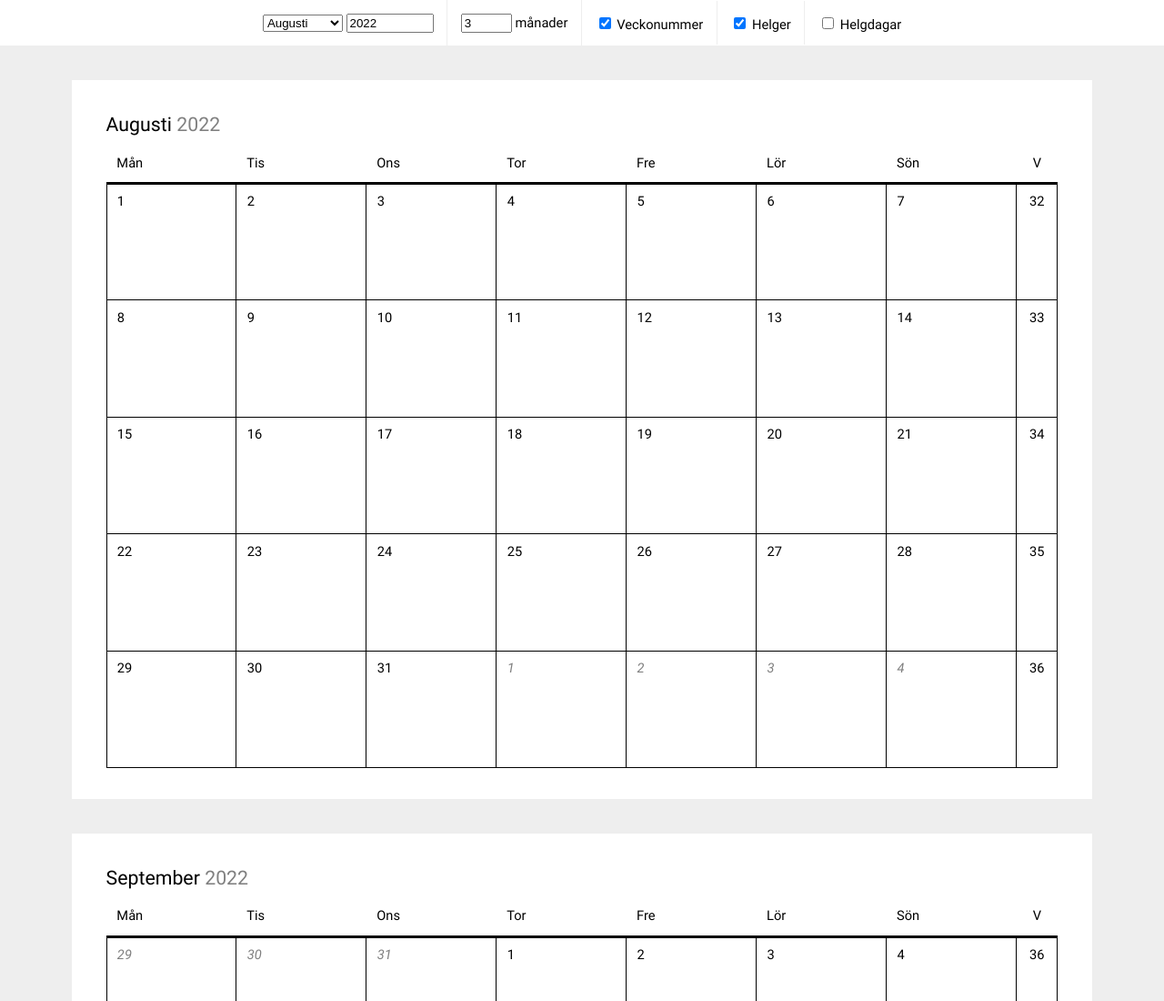
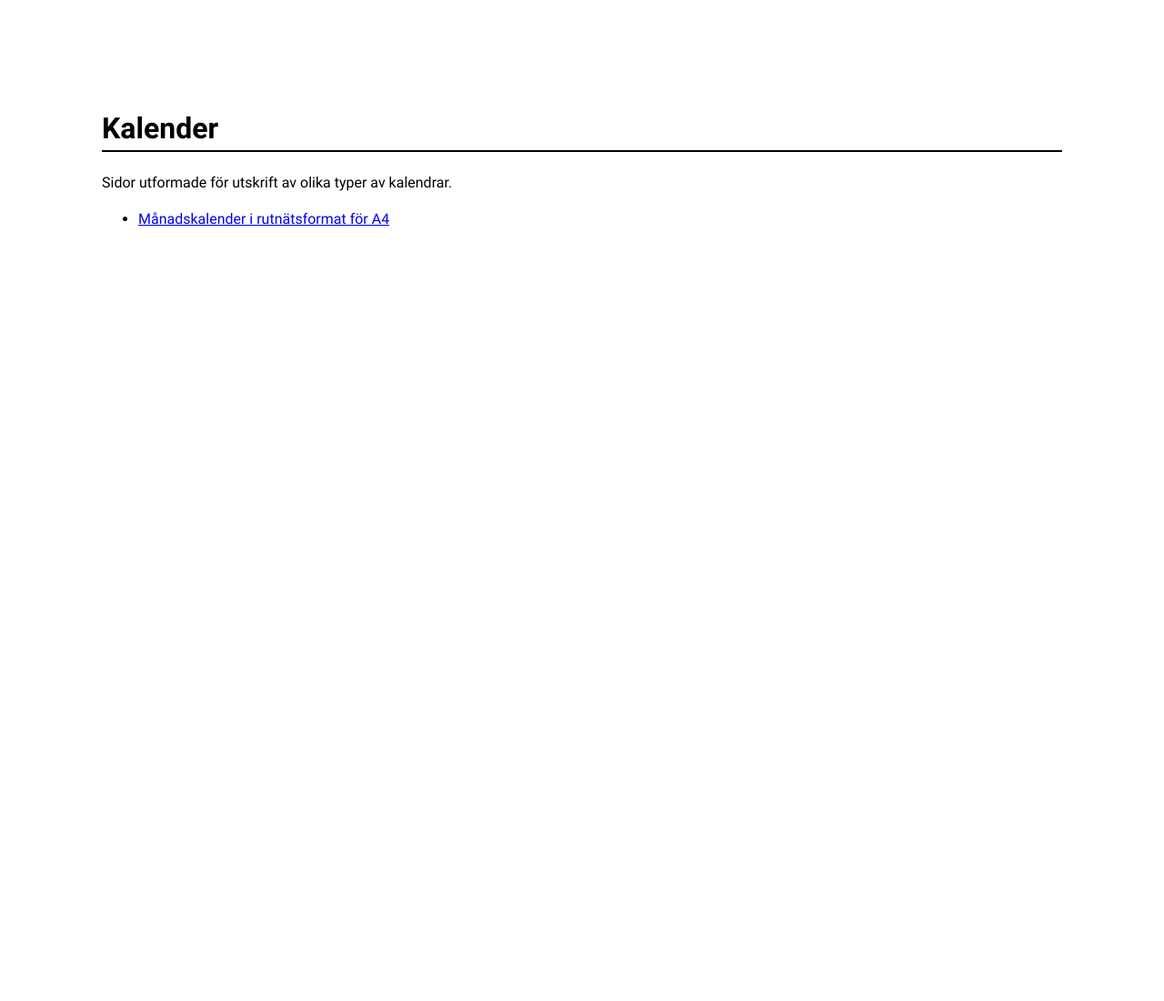
Before and after one commit to CairX/calendar, a plain HTML site: page index.html in a window 1280 px wide. Shown: the top 1100 px of the page at 91% size. After the commit the page ends 800 px from the top, so only its background shows below. Drawn offline with Linux system fonts and the light colour scheme.

Commit message:
Create a landing page for expansion of formats

```diff
--- a/index.html
+++ b/index.html
@@ -2,77 +2,55 @@
 <html>
 	<head>
 		<meta charset="utf-8" />
-		<title>Månadskalender</title>
-
-		<link rel="stylesheet" type="text/css" href="styles/style.css">
-
-		<script src="scripts/dateutils.js"></script>
-		<script src="scripts/core.js"></script>
+		<title>Kalender</title>
+		<style>
+			@font-face {
+				font-family: "Roboto";
+				src: url("fonts/roboto.ttf");
+			}
+			@font-face {
+				font-family: "Roboto";
+				src: url("fonts/roboto-italic.ttf");
+				font-style: italic;
+			}
+			@font-face {
+				font-family: "Roboto";
+				src: url("fonts/roboto-bold.ttf");
+				font-style: normal;
+				font-weight: bold;
+			}
+			html {
+				color: rgba(0, 0, 0, 1);
+				font-family: "Roboto", sans-serif;
+				font-size: 1em;
+				line-height: 1.5;
+				padding: 0;
+				margin: 0;
+			}
+			body {
+				padding: 0;
+				margin: 0;
+			}
+			main {
+				box-sizing: border-box;
+				max-width: 72rem;
+				margin: 3rem auto;
+				padding: 3rem;
+			}
+			h1 {
+				border-bottom: 2px solid;
+			}
+		</style>
 	</head>
 	<body>
-		<ul id="menu">
-			<li>
-				<label>
-					<select id="month"></select>
-				</label>
-				<label>
-					<input id="year" type="number" min="1970" max="2100" step="1" size="4" />
-				</label>
-			</li>
-			<li>
-				<label>
-					<input id="months" type="number" value="3" min="1" max="36" step="1" size="4" /> månader
-				</label>
-			</li>
-			<li>
-				<label>
-					<input id="week" type="checkbox" checked="checked"> Veckonummer
-				</label>
-			</li>
-			<li>
-				<label>
-					<input id="weekend" type="checkbox" checked="checked"> Helger
-				</label>
-			</li>
-			<li>
-				<label>
-					<input id="red-days" type="checkbox"> Helgdagar
-				</label>
-			</li>
-		</ul>
-		<div id="content">
-		</div>
-
-		<script>
-			// Get current date.
-			var now = new Date();
-
-			// Set selected year to current year.
-			document.getElementById('year').value = now.getFullYear();
-
-			// Create month options based on month names.
-			// Set selected month to current month.
-			var monthOptions = '';
-			for (var i = 0; i < 12; i++) {
-				var params = { 'value': i };
-				if (i == now.getMonth()) {
-					params.selected = 'selected';
-				}
-				monthOptions += Tag.string('option', DateUtils.getMonthName(i), params);
-			}
-			document.getElementById('month').innerHTML = monthOptions;
-
-			update();
-			displayRedDays();
-			displayWeek();
-			displayWeekend();
-
-			document.getElementById('year').addEventListener('change', update);
-			document.getElementById('month').addEventListener('change', update);
-			document.getElementById('red-days').addEventListener('click', displayRedDays);
-			document.getElementById('months').addEventListener('change', update);
-			document.getElementById('week').addEventListener('click', displayWeek);
-			document.getElementById('weekend').addEventListener('click', displayWeekend);
-		</script>
+		<main>
+			<h1>Kalender</h1>
+			<p>Sidor utformade för utskrift av olika typer av kalendrar.</p>
+			<p>
+				<ul>
+					<li><a href="month/index.html">Månadskalender i rutnätsformat för A4</a></li>
+				</ul>
+			</p>
+		</main>
 	</body>
 </html>
```
Also changed, not shown: month/index.html (added, +78 -0 lines), dateutils.js (renamed from scripts/dateutils.js), month/core.js (renamed from scripts/core.js), month/style.css (renamed from styles/style.css).
